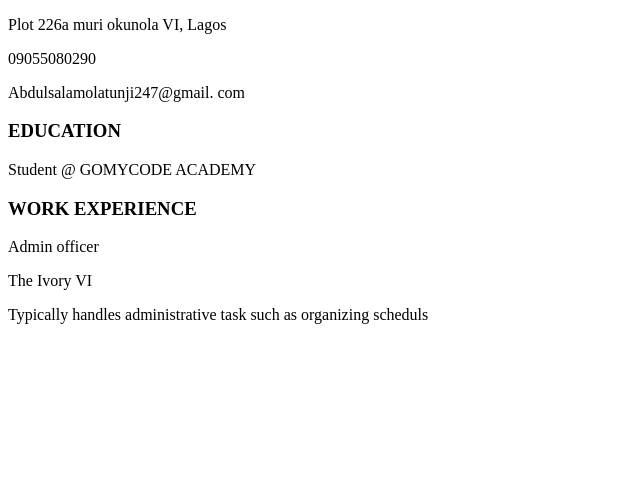
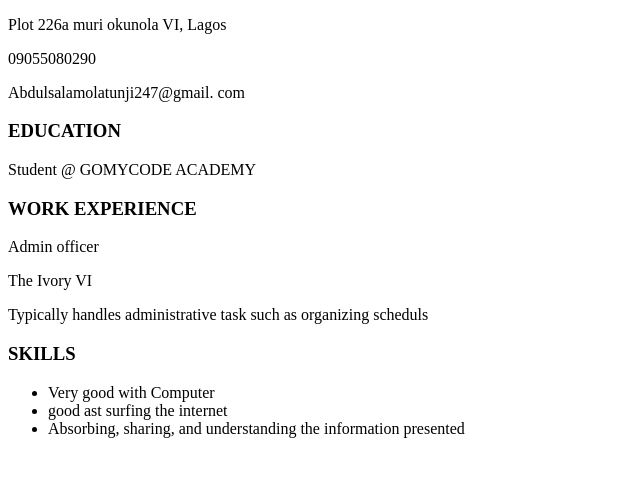
Before and after one commit to Ancestor247/my-cv, a plain HTML site: page index.html in a window 1280 px wide. Shown: the part 105-582 px from the top of the page, without its empty margins (0-640 px from the left). Drawn offline with Linux system fonts and the light colour scheme.

Commit message:
skills updated

```diff
--- a/index.html
+++ b/index.html
@@ -24,5 +24,13 @@
     <p>Admin officer</p>
     <p>The Ivory VI</p>
     <p>Typically handles administrative task such as organizing scheduls</p>
+
+    <!-- Skills -->
+    <h3>SKILLS</h3>
+    <ul>
+      <li>Very good with Computer</li>
+      <li>good ast surfing the internet</li>
+      <li>Absorbing, sharing, and understanding the information presented</li>
+    </ul>
   </body>
 </html>
```
